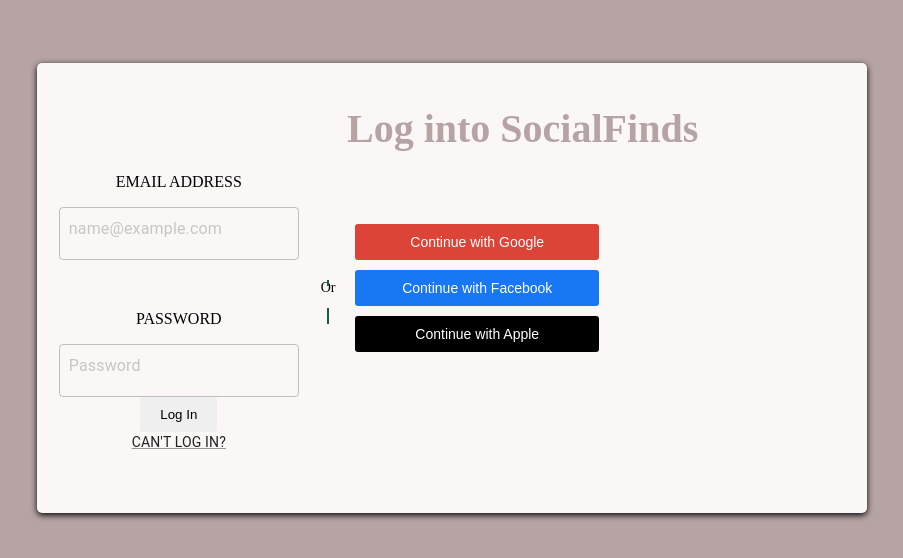
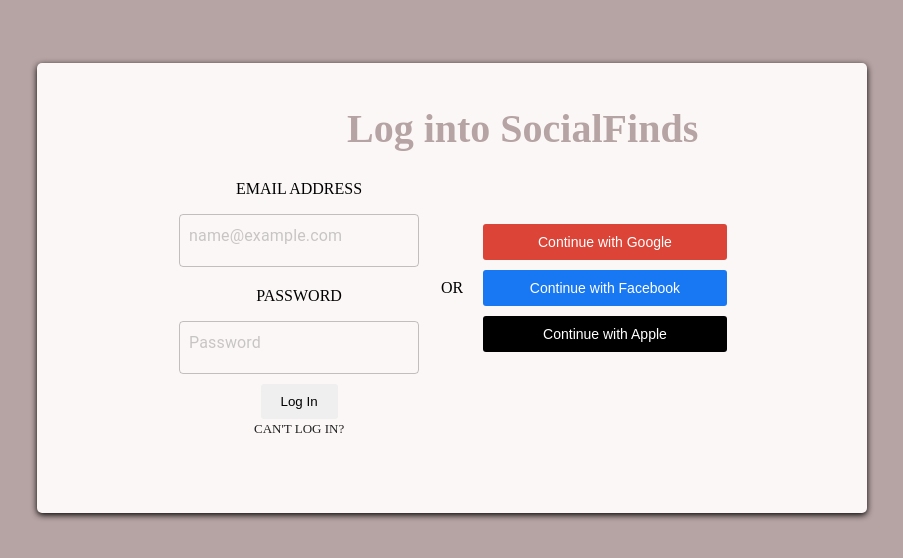
Before and after one commit to TBD15/version1, a React app: page / in a window 1280 px wide. Shown: the part 112-670 px from the top of the page, without its empty margins (188-1091 px from the left). Built offline with nearby package versions, Linux system fonts and the light colour scheme.

Commit message:
Sign In Page Styled

```diff
--- a/client/pages/components/SignInBox/SignInBox.module.scss
+++ b/client/pages/components/SignInBox/SignInBox.module.scss
@@ -44,19 +44,20 @@
 .logincontent {
   display: flex;
   align-items: center;
-  justify-content: space-evenly;
-  flex-direction: row;
+  margin: 0 auto; //center element horizontally
 }
-
 .loginform {
   flex: 1;
   padding: 20px;
   text-align: center;
+  justify-content: space-around;
+  margin-bottom: 0;
   flex-direction: column;
+  padding-bottom: 0;
 
   p {
     font-size: 16px;
-    margin-top: 50px;
+    margin-top: 20px;
   }
 
   input {
@@ -69,6 +70,7 @@
 
   .loginButton {
     border: none;
+    margin-top: 10px;
     padding: 10px 20px;
     border-radius: 3px;
     cursor: pointer;
@@ -82,35 +84,9 @@
   .links {
     margin-top: 2rem;
   }
-}
-
-.separator {
-  margin: 20px 0;
-  font-size: 14px;
-  position: relative;
-  display: flex;
-  align-items: center;
-
-  &::before {
-    content: "";
-    position: absolute;
-    top: 0;
-    left: 50%;
-    transform: translateX(-50%); /* Center the line */
-    width: 2px; /* Adjust the width as needed */
-    height: 40%; /* Adjust the height as needed */
-    background-color: $color-secondary;
-  }
-  &::after {
-    top: calc(50% + 20px); /* Start after the space */
-    height: calc(50% - 2.5px); /* Half of the height minus half of the space */
-    content: "";
-    position: absolute;
-    left: 50%;
-    transform: translateX(-50%); /* Center the line */
-    width: 2px; /* Adjust the width as needed */
-    height: 100%; /* Adjust the height as needed */
-    background-color: $color-secondary;
+  .linkStyle {
+    font-size: small;
+    text-decoration: none;
   }
 }
 
@@ -164,3 +140,4 @@
     }
   }
 }
+//}
--- a/client/pages/components/SignInBox/SignInBox.tsx
+++ b/client/pages/components/SignInBox/SignInBox.tsx
@@ -36,14 +36,14 @@
             <button className={styles.loginButton}>Log In</button>
             <Grid container>
               <Grid item xs>
-                <Link href='#' variant='body2' color='textPrimary'>
+                <Link className={styles.linkStyle} href='#' color='textPrimary'>
                   CAN'T LOG IN?
                 </Link>
               </Grid>
             </Grid>
           </form>
 
-          <div className={styles.separator}>Or</div>
+          <span>OR</span>
 
           <div className={styles.socialL}>
             <button className={styles.googleL}>Continue with Google</button>
```
